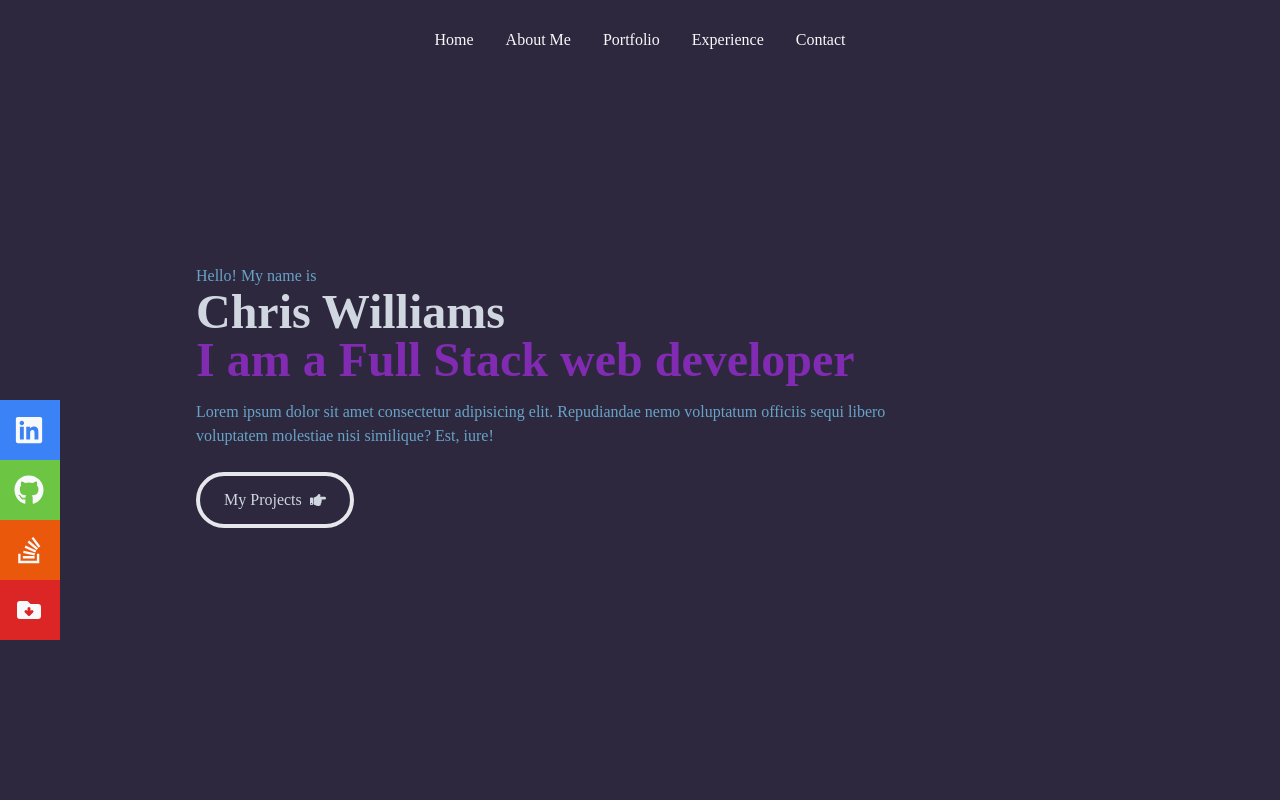
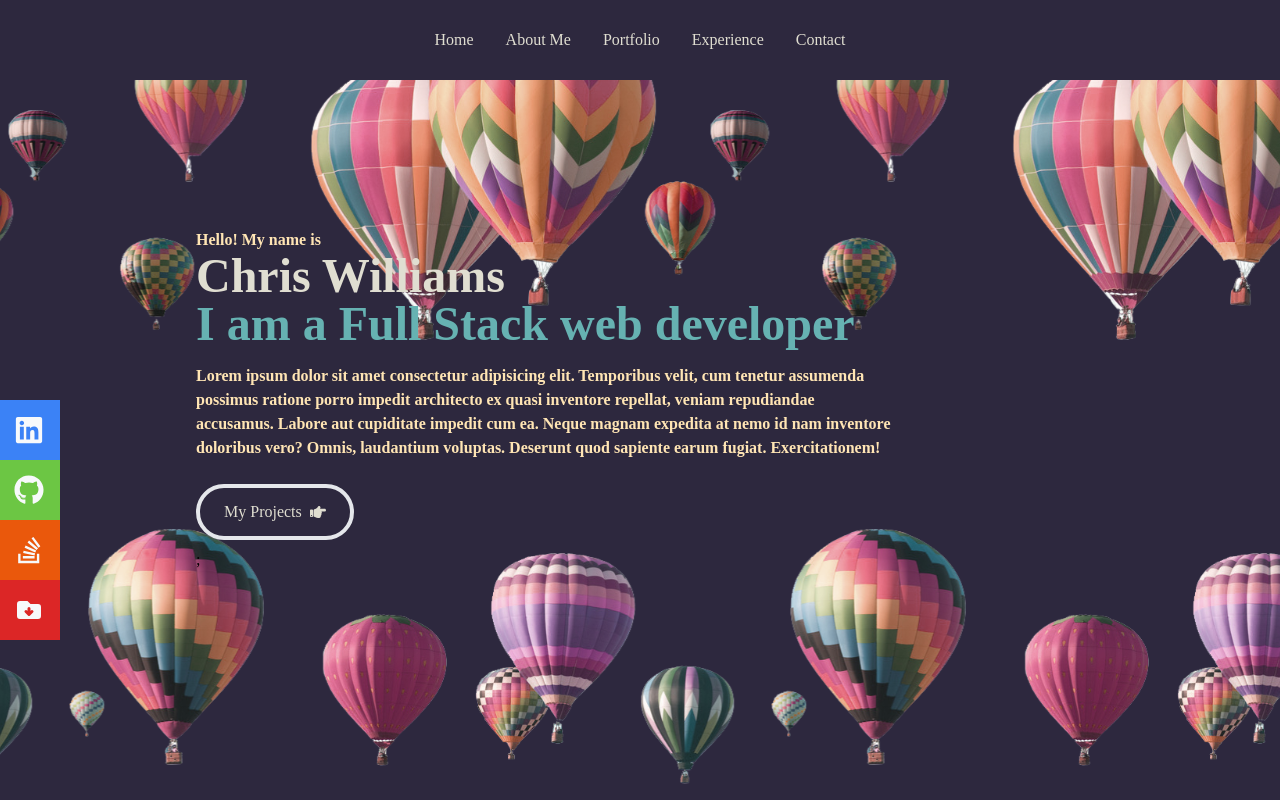
Before and after one commit to ChrisT303/portfolio-react, a React (Create React App) app: page / in a window 1280 px wide. Shown: the top 800 px of the page. Built offline with nearby package versions, Linux system fonts and the light colour scheme.

Commit message:
changed colors, added background images, added mail icon

```diff
--- a/src/components/AboutMe.js
+++ b/src/components/AboutMe.js
@@ -7,7 +7,7 @@ function AboutMe() {
       <div className="flex flex-col justify-center items-center w-full h-full">
         <div className="max-w-[1000px] w-full grid grid-cols-2 gap-8">
           <div className="sm:text-right pb-8 pl-4">
-            <p className="text-4xl font-bold inline border-b-4 border-[#802BB1]">
+            <p className="text-4xl font-bold inline border-b-4 border-[#66b2b2]">
               About Me
             </p>
           </div>
--- a/src/components/Contact.js
+++ b/src/components/Contact.js
@@ -1,4 +1,5 @@
 import React from "react";
+import { FaEnvelope } from "react-icons/fa";
 
 
 const Contact = () => {
@@ -13,9 +14,12 @@ const Contact = () => {
         className="flex flex-col max-w-[600px] w-full"
       >
         <div className="pb-8">
-          <p className="text-4xl font-bold inline border-b-4 border-[#802BB1] text-[#D1d7E0]">
+          <p className="text-4xl font-bold inline border-b-4 border-[#66b2b2] text-[#D1d7E0]">
             Contact
           </p>
+            <span>
+              <FaEnvelope className="inline-flex ml-4 text-4xl text-[#D1d7E0]"/>
+            </span>
           <p className="text-[#f7F9fB] py-4">
             Enter you info below and I will be back with you
           </p>
@@ -38,7 +42,7 @@ const Contact = () => {
           rows="10"
           placeholder="Message"
         ></textarea>
-        <button className="text-white border-2 hover:bg-[#802BB1] hover:border-[#5c1c82] px-4 py-3 my-8 mx-auto flex items-center">
+        <button className="text-white border-2 hover:bg-[#66b2b2] hover:border-[#3e7a7a] hover:font-bold px-4 py-3 my-8 mx-auto flex items-center">
           Submit
         </button>
       </form>
--- a/src/components/Experience.js
+++ b/src/components/Experience.js
@@ -19,7 +19,7 @@ const Experience = () => {
     >
       <div className="max-w-[1000px] mx-auto flex flex-col justify-center w-full h-full">
         <div>
-          <p className="text-4xl font-bold inline border-b-4 border-purple-800">
+          <p className="text-4xl font-bold inline border-b-4 border-[#66b2b2]">
             Experience
           </p>
           <p className="py-4">Technologies I have worked with</p>
--- a/src/components/Hero.js
+++ b/src/components/Hero.js
@@ -1,32 +1,37 @@
 import React from "react";
 import { FaHandPointRight } from "react-icons/fa";
+
 
 
 
 const Hero = () => {
 
   return (
-    <div className="w-full h-screen bg-[#2D283E]">
+    <div className="w-full h-screen bg-[#2D283E] bg-balloon bg-contain bg-center">
       <div className="max-w-[1000px] mx-auto px-14 flex flex-col justify-center h-full">
-        <p className="text-[#68a3c7] "> Hello! My name is </p>
-        <h1 className="text-3xl sm:text-5xl font-bold text-[#D1d7E0]">
+        <p className="text-[#FFE5b4] f font-bold"> Hello! My name is </p>
+        <h1 className="text-3xl sm:text-5xl font-bold text-[#e0ded1]">
           Chris Williams
         </h1>
-        <h2 className="text-3xl sm:text-5xl font-bold text-[#802BB1]">
+        <h2 className="text-3xl sm:text-5xl font-bold text-[#66b2b2]">
           I am a Full Stack web developer
         </h2>
-        <p className="text-[#68a3c7] py-4 max-w-[700px]">
-          Lorem ipsum dolor sit amet consectetur adipisicing elit. Repudiandae
-          nemo voluptatum officiis sequi libero voluptatem molestiae nisi
-          similique? Est, iure!
+        <p className="text-[#FFE5b4] font-bold py-4 max-w-[700px]">
+          Lorem ipsum dolor sit amet consectetur adipisicing elit. Temporibus
+          velit, cum tenetur assumenda possimus ratione porro impedit architecto
+          ex quasi inventore repellat, veniam repudiandae accusamus. Labore aut
+          cupiditate impedit cum ea. Neque magnam expedita at nemo id nam
+          inventore doloribus vero? Omnis, laudantium voluptas. Deserunt quod
+          sapiente earum fugiat. Exercitationem!
         </p>
         <div>
-          <button className="text-[#D1d7E0] group border-4 rounded-full px-6 py-3 my-2 flex items-center hover:bg-[#802BB1] hover:border-[#5c1c82]">
+          <button className="text-[#e0ded1] group border-4 rounded-full px-6 py-3 my-2 flex items-center hover:bg-[#66b2b2] hover:border-[#3e7a7a] hover:font-bold">
             My Projects
-            <span className="group-hover:rotate-90 duration-200">
-              <FaHandPointRight className="ml-2" />
+            <span className="group-hover:rotate-90 group-hover:fa-bounce duration-200">
+              <FaHandPointRight className="ml-2"/>
             </span>
           </button>
+          ;
         </div>
       </div>
     </div>
--- a/src/components/Navigation.js
+++ b/src/components/Navigation.js
@@ -9,7 +9,7 @@ const Navigation = () => {
  const handleClick = () => setNav(!nav)
 
   return (
-    <div className="fixed w-full h-[80px] flex justify-center items-center px-4 bg-[#2D283E] text-[#f7F9fB]">
+    <div className="fixed w-full h-[80px] flex justify-center items-center px-4 bg-[#2D283E] text-[#e0ded1]">
       <ul className="hidden md:flex">
         <li>Home</li>
         <li>About Me</li>
--- a/src/components/Sandbox.js
+++ b/src/components/Sandbox.js
@@ -26,8 +26,11 @@
   //   </div>
   // </div>;
 
+
+
+
 import React, { useState } from "react";
-import { FaLinkedin, FaGithub, FaStackOverflow } from "react-icons/fa";
+import { FaLinkedin, FaGithub, FaStackOverflow, FaFontAwesome } from "react-icons/fa";
 import { HiFolderDownload } from "react-icons/hi";
 import Resume from "./Resume";
 
--- a/src/components/Work.js
+++ b/src/components/Work.js
@@ -6,7 +6,7 @@ const Work = () => (
   <div className="w-full md:h-screen text-[#D1d7E0] bg-[#31708E]">
     <div className="max-w-[1000px] mx-auto p-4 flex flex-col justify-center w-full h-full">
       <div className="pb-8">
-        <p className="text-4xl font-bold inline border-b-4 text-[#D1d7E0] border-[#802BB1]">
+        <p className="text-4xl font-bold inline border-b-4 text-[#D1d7E0] border-[#66b2b2]">
           Portfolio
         </p>
       </div>
--- a/src/index.css
+++ b/src/index.css
@@ -115,4 +115,11 @@
     -webkit-transition-delay: 0.3s;
     transition-delay: 0.3s;
   }
+}.bounce {
+  display: inline-block;
+  position: relative;
+  -moz-animation: bounce 0.5s infinite linear;
+  -o-animation: bounce 0.5s infinite linear;
+  -webkit-animation: bounce 0.5s infinite linear;
+  animation: bounce 0.5s infinite linear;
 }
--- a/tailwind.config.js
+++ b/tailwind.config.js
@@ -2,7 +2,11 @@
 module.exports = {
   content: ["./src/**/*.{js,jsx,ts,tsx}",],
   theme: {
-    extend: {},
+    extend: {
+      backgroundImage: {
+      'balloon': "url('./assets/hotairballoon.png')",
+      },
+    },
   },
   plugins: [],
 };
```
Also changed, not shown: src/assets/hotairballoon.png.
